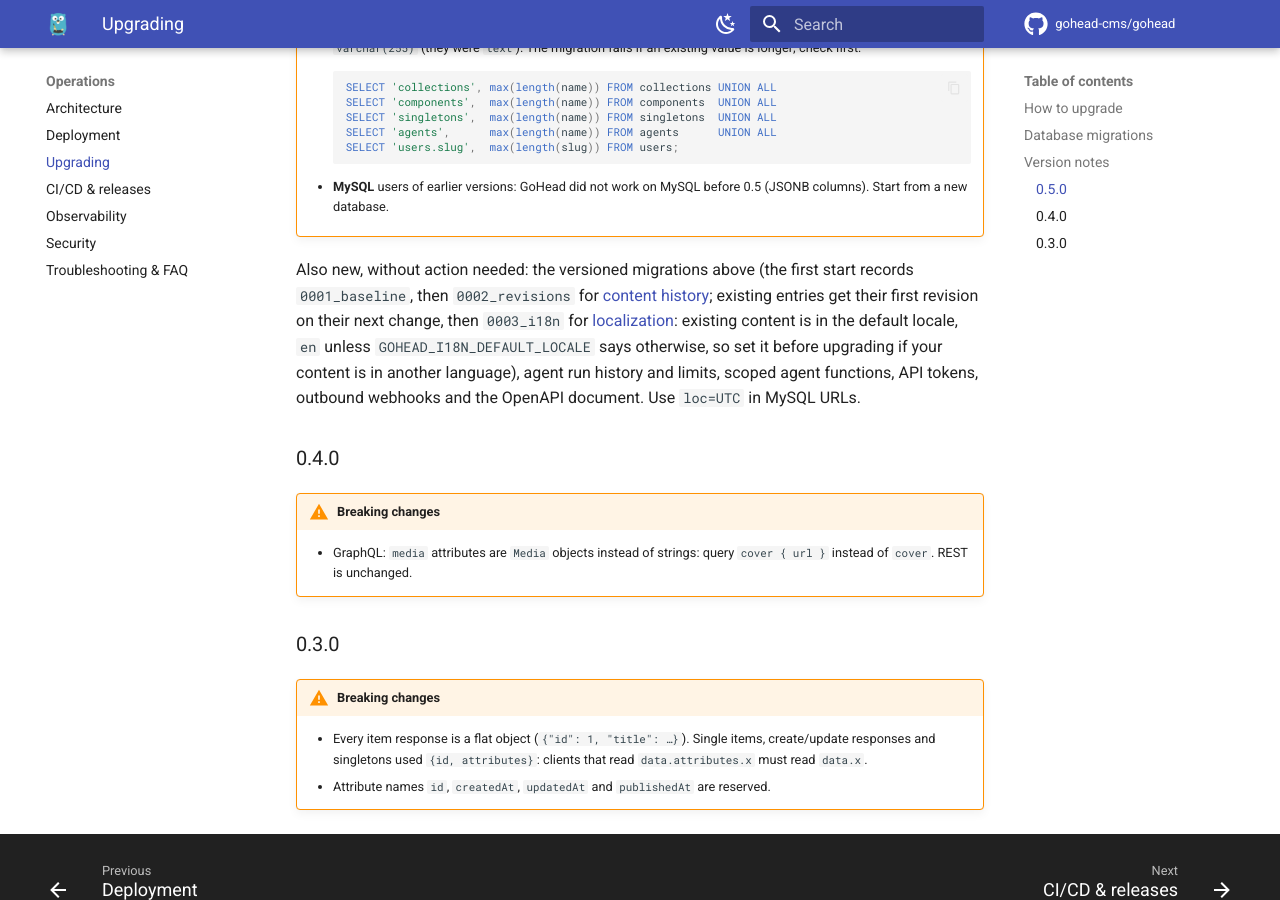
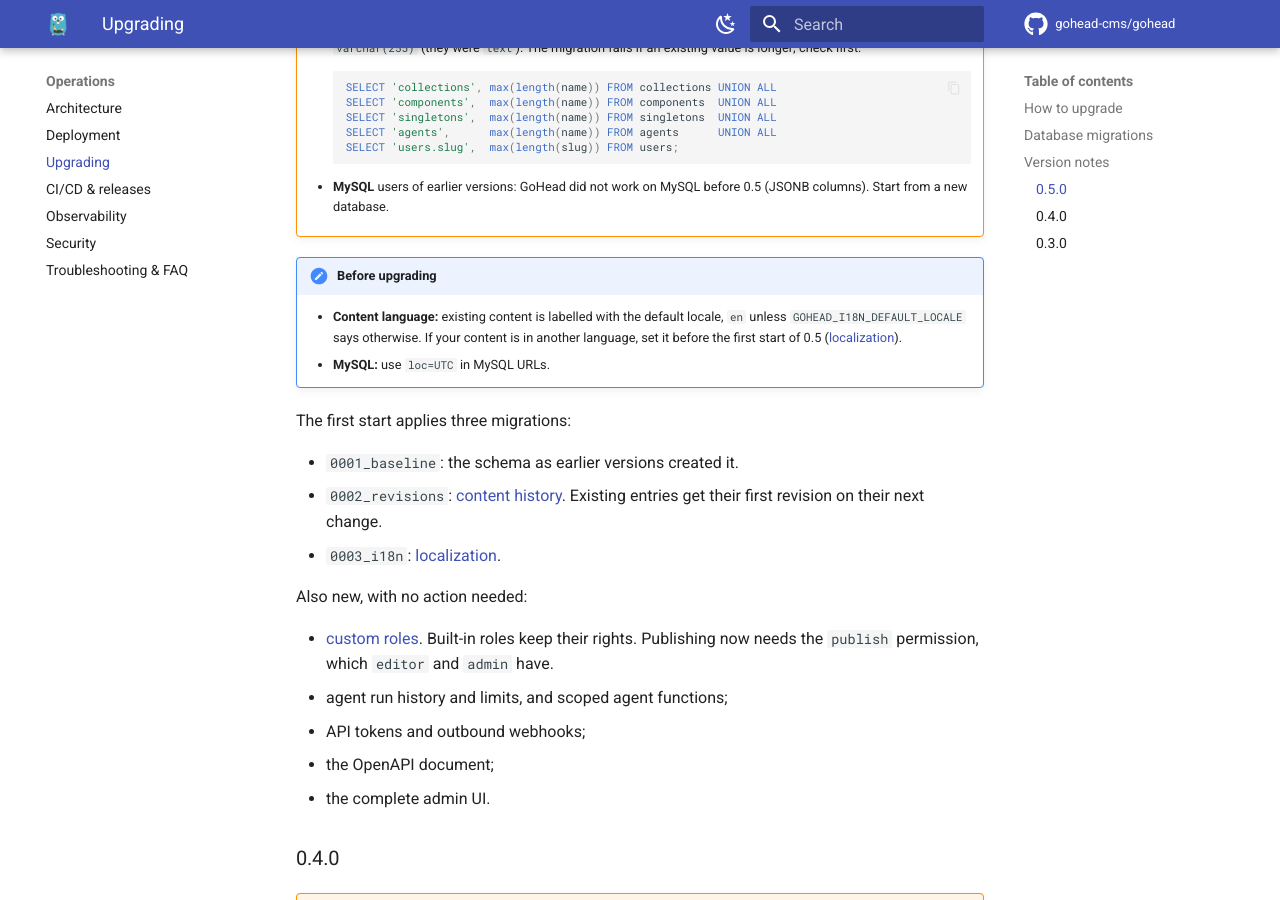
Before and after one commit to gohead-cms/gohead, an MkDocs documentation site: the page built from docs/content/operations/upgrading.md, in a window 1280 px wide and 900 px high, scrolled down 1813 px. Built offline with MkDocs 1.6.1 and Material for MkDocs 9.7.7, drawn with Linux system fonts in a browser that asks for light colours; comment, search, counter and statistics services are not loaded.

Commit message:
chore(release): 0.5.0
Co-Authored-By: Claude Opus 5.5 <noreply@anthropic.com>
Claude-Session: https://claude.ai/code/session_01S1gbsa6mcbMcpUW3JKmxY2

```diff
--- a/docs/content/operations/upgrading.md
+++ b/docs/content/operations/upgrading.md
@@ -96,13 +96,28 @@ migrations are explicit, reviewed steps; contributors add them in `pkg/migration
     - **MySQL** users of earlier versions: GoHead did not work on MySQL before 0.5 (JSONB
       columns). Start from a new database.
 
-Also new, without action needed: the versioned migrations above (the first start records
-`0001_baseline`, then `0002_revisions` for [content history](../guides/content-history.md);
-existing entries get their first revision on their next change, then `0003_i18n` for
-[localization](../guides/localization.md): existing content is in the default locale, `en`
-unless `GOHEAD_I18N_DEFAULT_LOCALE` says otherwise, so set it before upgrading if your content
-is in another language), agent run history and limits, scoped agent functions, API tokens,
-outbound webhooks and the OpenAPI document. Use `loc=UTC` in MySQL URLs.
+!!! note "Before upgrading"
+
+    - **Content language:** existing content is labelled with the default locale, `en`
+      unless `GOHEAD_I18N_DEFAULT_LOCALE` says otherwise. If your content is in another
+      language, set it before the first start of 0.5 ([localization](../guides/localization.md)).
+    - **MySQL:** use `loc=UTC` in MySQL URLs.
+
+The first start applies three migrations:
+
+- `0001_baseline`: the schema as earlier versions created it.
+- `0002_revisions`: [content history](../guides/content-history.md). Existing entries get
+  their first revision on their next change.
+- `0003_i18n`: [localization](../guides/localization.md).
+
+Also new, with no action needed:
+
+- [custom roles](../guides/users-and-roles.md#custom-roles). Built-in roles keep their rights.
+  Publishing now needs the `publish` permission, which `editor` and `admin` have.
+- agent run history and limits, and scoped agent functions;
+- API tokens and outbound webhooks;
+- the OpenAPI document;
+- the complete admin UI.
 
 ### 0.4.0
 
```
Also changed, not shown: CHANGELOG.md, 1 other file.
